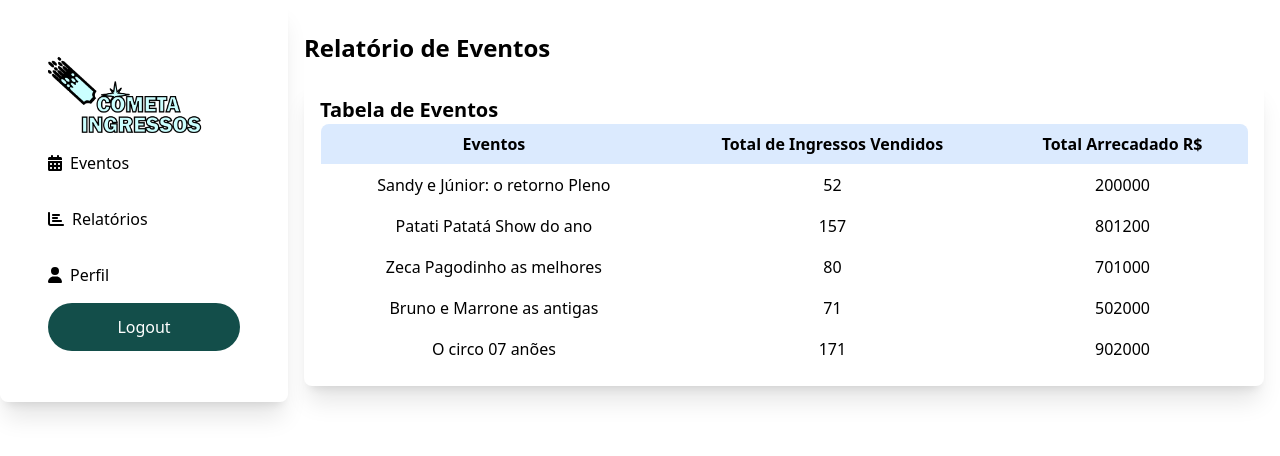
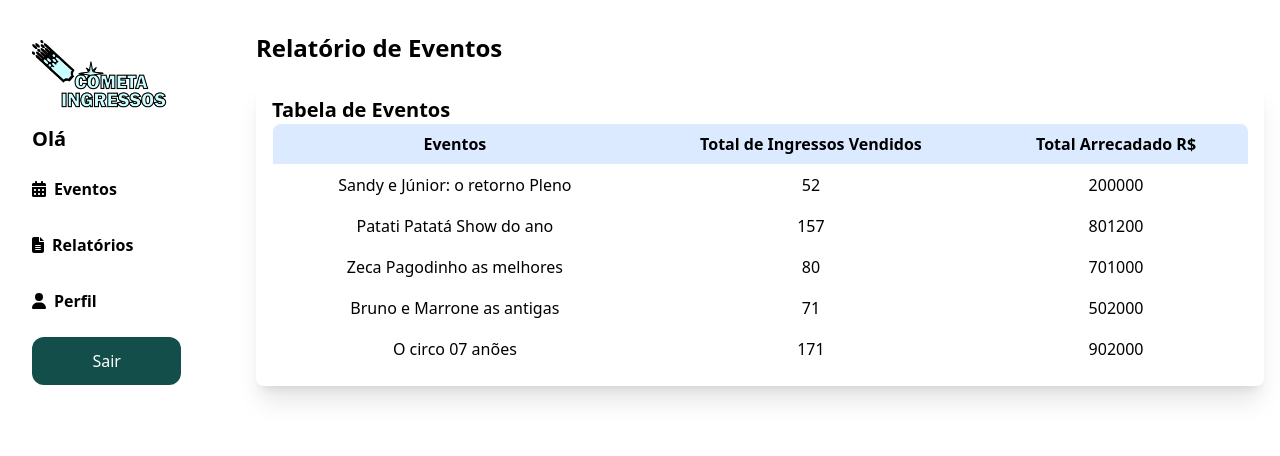
Before and after one commit to Yamazaki-Khaio/Cometa-Ingresso, a Next.js app in the folder ingressoscometa/: page /relatorio_evento_promoter in a window 1280 px wide. Shown: the top 456 px of the page. Built offline with nearby package versions, Linux system fonts and the light colour scheme; no server answers.

Commit message:
ajuste de telas e reconfiguração de botões de promoter

```diff
--- a/ingressoscometa/src/components/CabecalhoPromoter/CabecalhoPromoter.tsx
+++ b/ingressoscometa/src/components/CabecalhoPromoter/CabecalhoPromoter.tsx
@@ -15,7 +15,7 @@ export default function CabecalhoPromoter(props: { isBotaoOcultoLogin?: boolean,
                 </a>
                 <h2 className="font-bold text-xl">Olá {session?.user?.name}</h2>
                 <div className="flex flex-col gap-4">
-                <BotaoEventosAdm Pagina="/eventos" NomeBotao="Eventos" icone= "faHome"/>
+                <BotaoEventosAdm Pagina="/homepromoter" NomeBotao="Eventos" icone= "faHome"/>
                 <BotaoRelatorios Pagina="/relatorio_evento_promoter" NomeBotao="Relatórios" icone= "faHome"/>
                 <BotaoPerfil Pagina="/perfilpromoter" NomeBotao="Perfil" icone= "faHome"/>
                 <button className={`
--- a/ingressoscometa/src/components/Carrinho/TelaCarrinho.tsx
+++ b/ingressoscometa/src/components/Carrinho/TelaCarrinho.tsx
@@ -11,18 +11,18 @@ interface CartProps {
   }
 
 
-export default function TelaCarrinho({cartItems}: CartProps) {
+  export default function TelaCarrinho({ cartItems }: CartProps) {
     return (
-        <div>
-            <h2 className="text-2xl font-bold">Carrinho de Compras </h2>
-            <BotaoFinalizarCompra/>
-            <ul>
+      <div className="flex flex-col items-center">
+        <h2 className="text-2xl font-bold">Carrinho de Compras</h2>
+        <ul className="mt-4">
           {cartItems.map((item) => (
             <li key={item.id}>
               {item.name} - R${item.price.toFixed(2)}
             </li>
           ))}
         </ul>
+        <BotaoFinalizarCompra />
       </div>
-    )
+    );
   }
--- a/ingressoscometa/src/components/PromoterLogado/ListaEventosPromoter.tsx
+++ b/ingressoscometa/src/components/PromoterLogado/ListaEventosPromoter.tsx
@@ -34,8 +34,8 @@ export default function ListaEventosPromoters(props: any) {
         <div className="flex flex-wrap gap-5 justify-end items-end p-4 ">
             <div className='justify-start w-5/6'>
                 <h2 className="font-bold  text-3xl"> Eventos Cadastrados</h2>
-                <div className="absolute top-3 right-2/4">
-                <Botao href="/cadastro_evento" NomeBotao="Cadastrar Novo Evento" />
+                <div className="absolute top-3 right-8">
+                    <Botao href="/cadastro_evento" NomeBotao="Cadastrar Novo Evento" />
                 </div>
             </div>
             {eventos.map((evento: any, index: number) => (
--- a/ingressoscometa/src/components/RelatorioEventosPromoter/RelatorioEvento.tsx
+++ b/ingressoscometa/src/components/RelatorioEventosPromoter/RelatorioEvento.tsx
@@ -13,13 +13,12 @@ const dados = [
 const App: React.FC = () => {
   return (
     <div className="flex">
-      <MenuLateralPromoter />
       <div className="flex-1">
-        <div className="p-4">
+        <div className="p-4 ml-60">
           <div className="mt-4">
             <h1 className="text-2xl font-bold">Relatório de Eventos</h1>
           </div>
-          <div className="bg-white rounded-lg shadow-xl p-4 mt-4">
+          <div className="bg-white rounded-lg shadow-xl p-4 mt-4 ">
             <h3 className="text-xl font-semibold">Tabela de Eventos</h3>
             <Tabela dados={dados} />
           </div>
--- a/ingressoscometa/src/pages/relatorio_evento_promoter.tsx
+++ b/ingressoscometa/src/pages/relatorio_evento_promoter.tsx
@@ -1,9 +1,10 @@
 import Relatorio_evento from "@/components/RelatorioEventosPromoter/RelatorioEvento";
+import Layout from "@/components/CabecalhoPromoter/LayoutPromoter";
 
 export default function cadastro(){
     return(
         <div>
-            <Relatorio_evento/>
+            <Layout pagina={<Relatorio_evento/>}/>
         </div>
     )
 }
```
Lines whose indentation alone changed are shown as unchanged.
